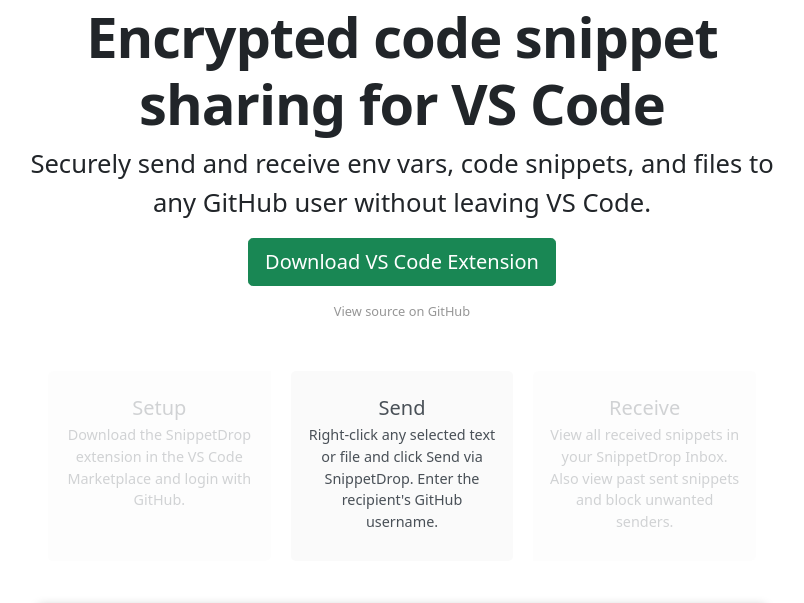
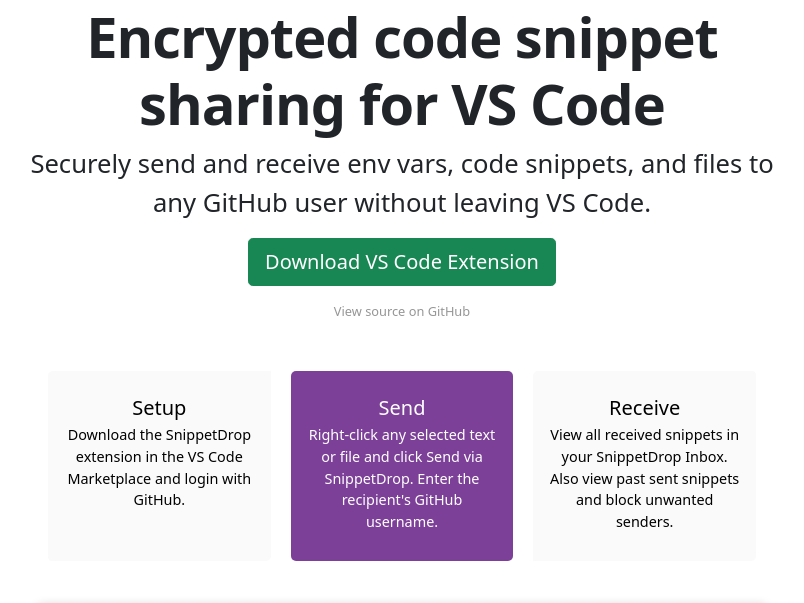
Before and after one commit to snippetdrop/snippetdrop.github.io, a plain HTML site: page index.html in a window 1280 px wide. Shown: the part 197-800 px from the top of the page, without its empty margins (238-1042 px from the left). Drawn offline with nearby package versions, Linux system fonts and the light colour scheme; grey boxes are pictures that could not be loaded.

Commit message:
hhow it works color enhancement

```diff
--- a/index.html
+++ b/index.html
@@ -48,11 +48,13 @@
                     3: document.querySelector("#vid3")
                   }
                   if (x == num) {
-                    document.querySelector("#vid" + x + "desc").style.opacity = 1;
+                    document.querySelector("#vid" + x + "desc").style.background = '#7d4098';
+                    document.querySelector("#vid" + x + "desc").style.color = '#fff';
                     vids[x].style.display = 'inline';
                     vids[x].play();
                   } else {
-                    document.querySelector("#vid" + x + "desc").style.opacity = .25;
+                    document.querySelector("#vid" + x + "desc").style.background = '#fafafa';
+                    document.querySelector("#vid" + x + "desc").style.color = '#000';
                     vids[x].style.display = 'none';
                     vids[x].pause();
                     vids[x].currentTime = 0;
```
